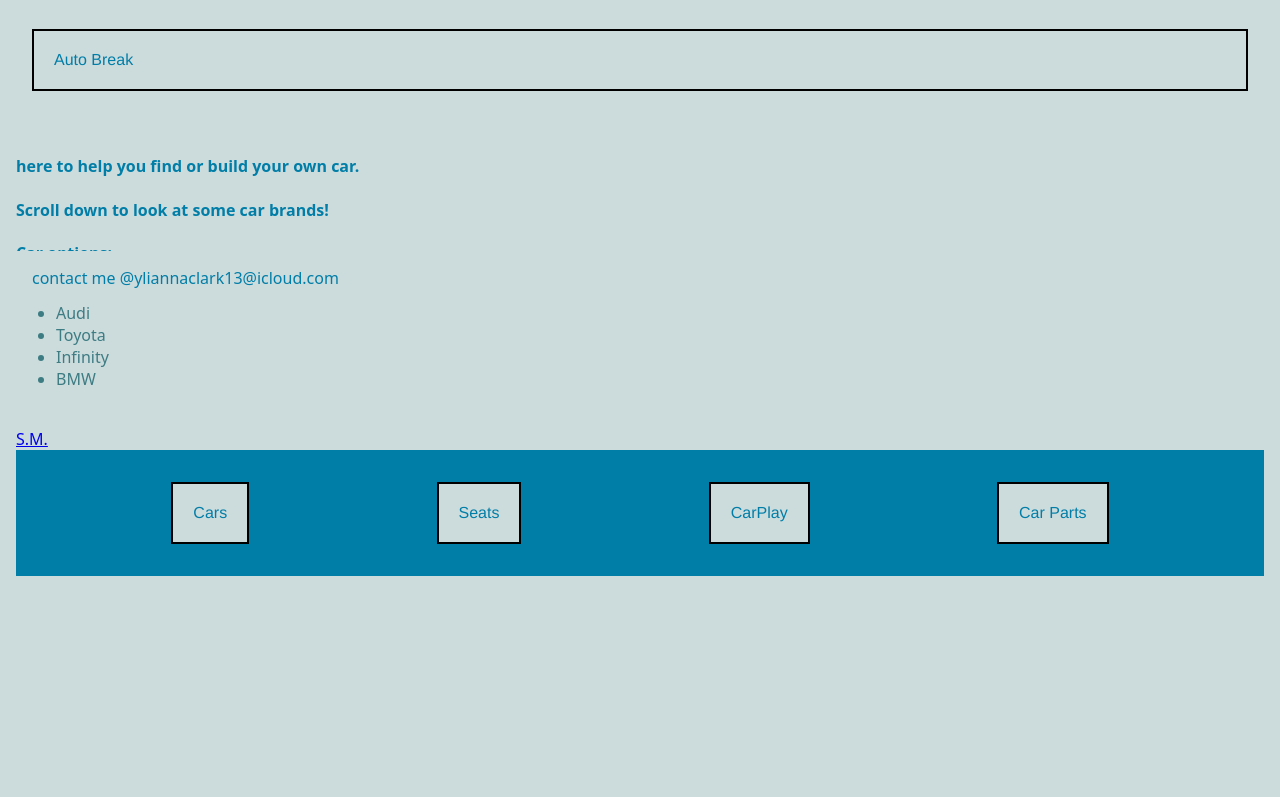
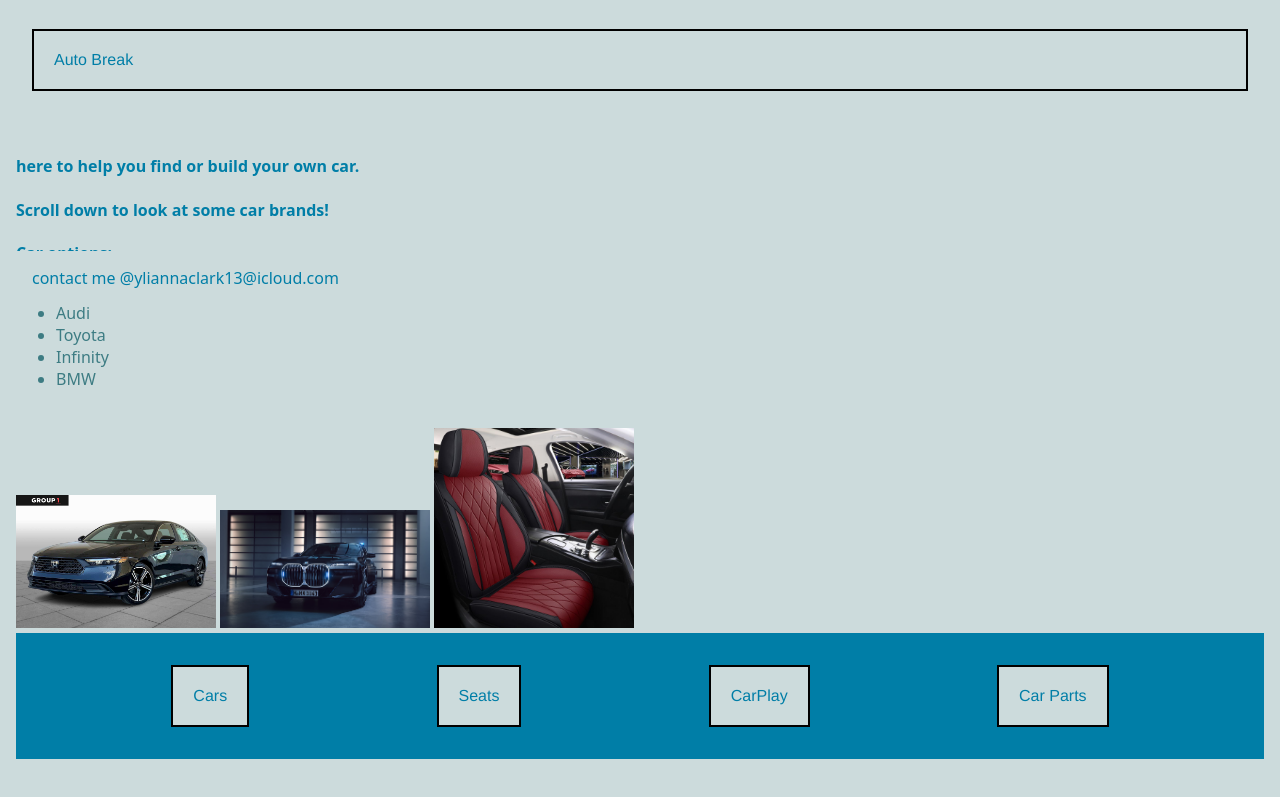
Before and after one commit to yclark02-blip/CPS-School-work, a website: page index.html in a window 1280 px wide. Shown: the part 495-1292 px from the top of the page. Before the commit the page ends 1141 px from the top, so only its background shows below. Drawn offline with Linux system fonts and the light colour scheme.

Commit message:
2025-23-10

```diff
--- a/index.html
+++ b/index.html
@@ -40,8 +40,11 @@
       </ul>
       <br />
 
-      <a href="https://youtu.be/JNA6pzYpwH0?si=9pXhMtGYA-wJ7tCz">S.M.</a>
-
+      <div Class="picture">
+        <img src="Images/Honda accord 2025.jpg" alt="top 2025 starter cars" width="200px">
+        <img src="Images/BMW 7.jpg" alt="The knew BMW 7" width="210px">
+        <img src="Images/car seats 3.jpg" alt="Red interior" width="200px">
+      </div>
       <div class="parent">
         <div class="child">Cars</div>
         <div class="child">Seats</div>
```
Also changed, not shown: Images/BMW 7.jpg (added), Images/Car seats 1.jfif (added), Images/Car seats 2.webp (added), Images/Honda accord 2025.jpg (added), Images/car seats 3.jpg (added).
